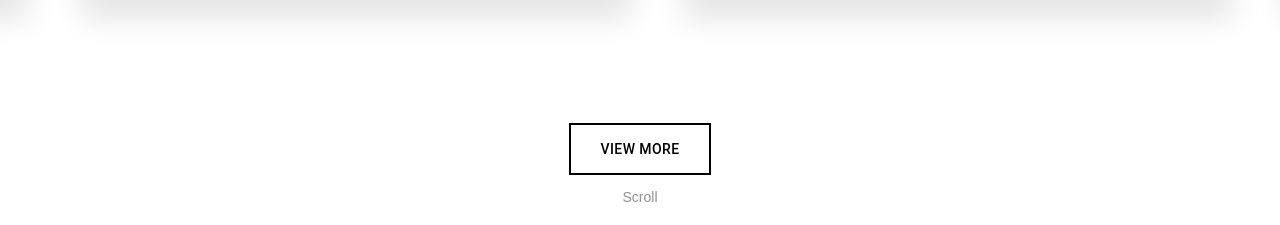
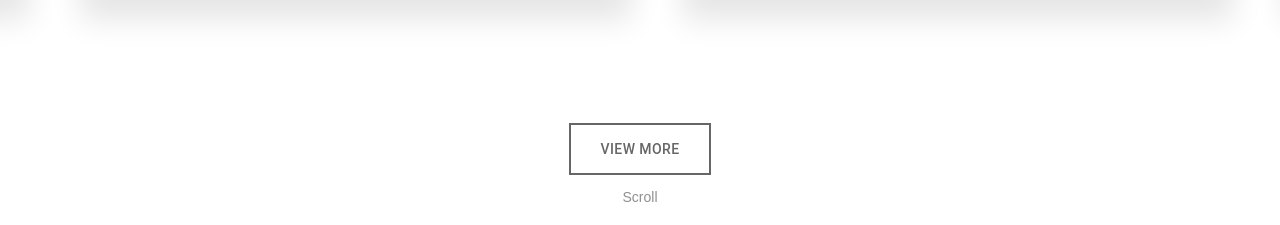
Before and after one commit to Cyanogen8872/app, a React (Create React App) app: page / in a window 1280 px wide. Shown: the part 1800-2025 px from the top of the page. Built offline with nearby package versions, Linux system fonts and the light colour scheme; a web font is replaced by a local one.

Commit message:
update style

```diff
--- a/src/components/NomalSection.js
+++ b/src/components/NomalSection.js
@@ -3,7 +3,7 @@ import "react-responsive-carousel/lib/styles/carousel.min.css"
 import '../assets/NotoSansTC-Bold.otf'
 import { Card, Grid, Box, Slide, FormControlLabel, Switch, Hidden, Button  } from '@mui/material'
 import zIndex from '@mui/material/styles/zIndex'
-
+import { Link } from "react-router-dom"
 
 function NomalSection(props) {
   // const [checked, setChecked] = React.useState(false);
@@ -141,14 +141,18 @@ function NomalSection(props) {
             {/* </Slide> */}
           </Box>
           <center>
+            <Link to='/work' style={{textDecoration: 'none !important'}}>
               <Button style={{
                   borderRadius: 0,
                   padding: "0px 0px",
                   borderColor: "rgba(0,0,0,0.6)",
-                color: "black",
+                  color: "rgba(0,0,0,0.6)",
                   border: '2px solid',
                   fontWeight: 500,
-            }}  variant="outlined" className=" txt-hover-outer"><span className="txt-hover ">VIEW More</span></Button>
+              }}  variant="outlined" className=" txt-hover-outer">
+                <span className="txt-hover">VIEW More</span>
+              </Button>
+            </Link>
             <p style={{opacity: 0.5}}>Scroll</p>
             <svg height="250px" style={{paddingTop: '0px'}}>
               <path fill="none" stroke="black" strokeWidth="2" id="triangle" d={`M150 0 L150 ` + -(((props.pos + window.innerHeight + 150) < 0 ? props.pos + window.innerHeight + 150 : '0'))}/>
--- a/src/components/VideoSectionWithSlider.js
+++ b/src/components/VideoSectionWithSlider.js
@@ -2,8 +2,7 @@ import React, { Component } from 'react'
 import { Card, Button } from '@mui/material'
 import "react-responsive-carousel/lib/styles/carousel.min.css"
 import '../assets/NotoSansTC-Bold.otf'
-
-var Carousel = require('react-responsive-carousel').Carousel;
+import { Link } from "react-router-dom"
 
 function VideoSectionWithSlider(props) {
   let eleWidth = 55
@@ -79,15 +78,18 @@ function VideoSectionWithSlider(props) {
         </div>
       </center>
       <center>
+      <Link to='/work' style={{textDecoration: 'none !important'}}>
         <Button style={{
-              borderRadius: 0,
-              padding: "0px 0px",
-              borderColor: "rgba(0,0,0,0.6)",
-              color: "black",
-              border: '2px solid',
-              fontWeight: 500,
-          }}  variant="outlined" className=" txt-hover-outer"><span className="txt-hover ">VIEW More</span>
+            borderRadius: 0,
+            padding: "0px 0px",
+            borderColor: "rgba(0,0,0,0.6)",
+            color: "rgba(0,0,0,0.6)",
+            border: '2px solid',
+            fontWeight: 500,
+        }}  variant="outlined" className=" txt-hover-outer">
+          <span className="txt-hover">VIEW More</span>
         </Button>
+      </Link>
       </center>
 
       {/* <div style={{ width: '100%'}}>
--- a/src/index.css
+++ b/src/index.css
@@ -215,6 +215,7 @@ video {
   background-color: rgba(0,0,0,0.6) !important;
   color:white !important;
   animation: 1s clip;
+  text-decoration: none !important;
 }
 
 .page-cover{
@@ -236,6 +237,11 @@ video {
 .txt-hover {
   pointer-events: auto;
   padding: 12px 30px;
+
+}
+
+a {
+  text-decoration: none !important;
 }
 
 .scene {
--- a/src/page/Others.js
+++ b/src/page/Others.js
@@ -57,14 +57,14 @@ function Others() {
             </AppBar>
           </Box>
 
-          <div width="100%" style={{height: '60px', width: '100%',}}></div>
+          <div width="100%" style={{height: '0px', width: '100%',}}></div>
           <div className='wrapper' style={offset}>
 
             <div className="shape">
 
             </div>
             <div className="shape2">
-              <div style={{fontSize: '130px'}}>Others</div>
+              <div style={{fontSize: '130px', lineHeight: '300px'}}>Others</div>
             </div>
             <p></p>
           </div>
@@ -143,7 +143,7 @@ function Others() {
                     borderRadius: 0,
                     padding: "0px 0px",
                     borderColor: "rgba(0,0,0,0.6)",
-                    color: "black",
+                    color: "rgba(0,0,0,0.6)",
                     border: '2px solid',
                     fontWeight: 500,
                 }}  variant="outlined" className=" txt-hover-outer"><span className="txt-hover ">VIEW demo</span>
--- a/src/page/Work.js
+++ b/src/page/Work.js
@@ -56,14 +56,14 @@ function Work() {
             </AppBar>
           </Box>
 
-          <div width="200%" style={{height: '60px', width: '100%',}}></div>
+          <div width="200%" style={{height: '0px', width: '100%',}}></div>
           <div className='wrapper' style={offset}>
 
             <div className="shape">
 
             </div>
             <div className="shape2">
-              <div style={{fontSize: '130px'}}>Web Development</div>
+              <div style={{fontSize: '130px', lineHeight: '300px'}}>Web Development</div>
               {/* <img style={{width: '100%', maxWidth: "590px"}} src={require("../assets/code.png")} alt=""/> */}
             </div>
             <p></p>
```
Also changed, not shown: src/assets/iconPack.png. Lines whose indentation alone changed are shown as unchanged.
